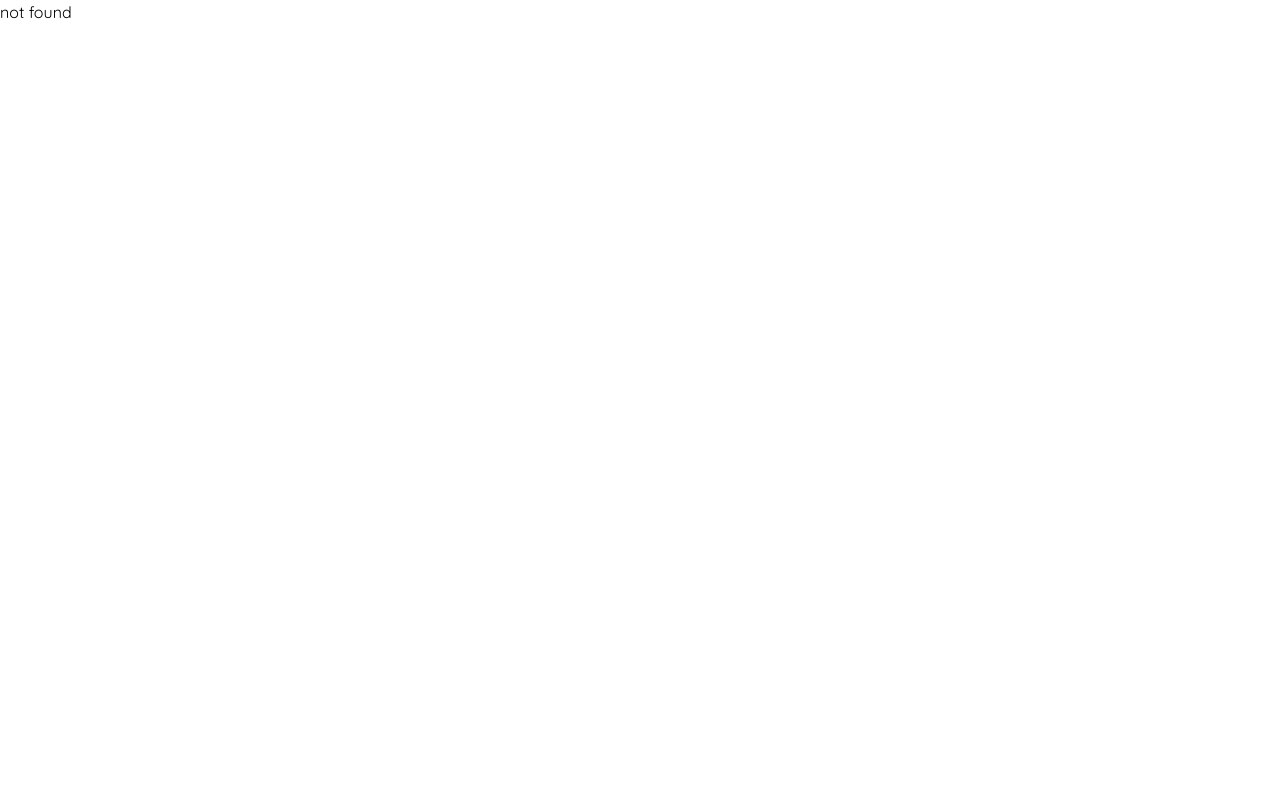
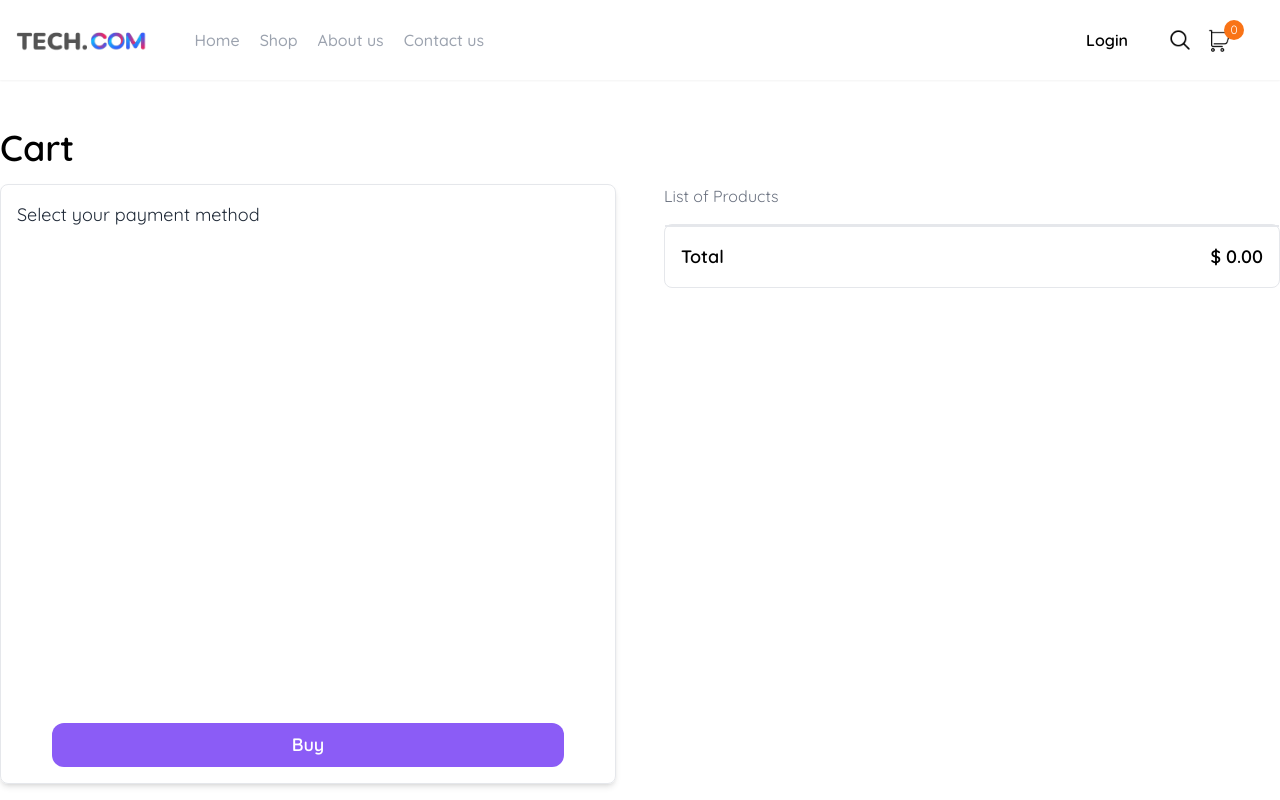
Before and after one commit to lucianoumc1/Tech.commerce, a React (Vite) app: page /cart in a window 1280 px wide. Shown: the top 800 px of the page. Built offline with nearby package versions, Linux system fonts and the light colour scheme.

Commit message:
create the Cart page, and add it to the app

```diff
--- a/src/components/App.tsx
+++ b/src/components/App.tsx
@@ -6,6 +6,7 @@ import Shop from "../pages/Shop";
 import ContactUs from "../pages/ContactUs";
 import AboutUs from "../pages/AboutUs";
 import Product from "../pages/Product";
+import Cart from "../pages/Cart";
 
 interface Props {}
 
@@ -18,6 +19,7 @@ function App({}: Props) {
         <Route path="contact-us" element={<ContactUs />} />
         <Route path="about-us" element={<AboutUs />} />
         <Route path="product/:id" element={<Product />} />
+        <Route path="cart" element={<Cart />} />
       </Route>
       <Route path="*" element={<h1>not found</h1>} />
     </Routes>
--- /dev/null
+++ b/src/pages/Cart.tsx
@@ -0,0 +1,106 @@
+import React from "react";
+import { useAppSelector } from "../app/hooks";
+import { Link } from "react-router-dom";
+
+import { ProductPackageType } from "../types";
+import PrimaryButton from "../components/PrimaryButton";
+
+interface Props {}
+
+interface CartItemProps {
+  product: ProductPackageType;
+}
+const CartItem = ({ product }: CartItemProps) => (
+  <div className="w-full h-14 p-4 flex items-center justify-between text-base gap-x-3 flex-nowrap">
+    <Link
+      to={`/product/${product.id}`}
+      className="h-full flex flex-grow items-center overflow-hidden"
+    >
+      <img
+        className="flex-shrink-0 h-full mr-2"
+        src={product.images[0]}
+        alt=""
+      />
+      <span
+        className="whitespace-nowrap text-ellipsis"
+        title="nombre del prodasnuidasguyg uygasugasuygoasgyuoagyusgyus"
+      >
+        {product.title}
+      </span>
+    </Link>
+    <form>
+      <div className="flex h-full">
+        <button className="h-full w-6 bg-violet-500 text-white font-bold">
+          {"-"}
+        </button>
+        <input
+          type="text"
+          className="w-6 h-full text-center"
+          disabled
+          value={product.quantity}
+        />
+        <button className="h-full w-6 bg-violet-500 text-white font-bold">
+          {"+"}
+        </button>
+      </div>
+    </form>
+
+    <span className="whitespace-nowrap min-w-max font-bold">
+      $ {(product.quantity * product.price).toFixed(2)}
+    </span>
+  </div>
+);
+
+interface ListOfProductsProps {
+  productList: ProductPackageType[];
+  total: number;
+}
+
+const ListOfProducts = ({ productList, total }: ListOfProductsProps) => (
+  <>
+    <span className="text-gray-500 text-base block mb-4">List of Products</span>
+    <div className="border rounded-lg">
+      {productList.map((prod) => (
+        <CartItem key={prod.id} product={prod} />
+      ))}
+      <div className="flex justify-between p-4 border-t-2">
+        <span className="font-bold text-lg">Total</span>
+        <span className="font-bold text-lg">$ {total.toFixed(2)}</span>
+      </div>
+    </div>
+  </>
+);
+
+interface PaymentSectionProps {}
+
+const PaymentSection = ({}: PaymentSectionProps) => (
+  <div className="border rounded-lg min-h-[600px] shadow-md p-4 flex flex-col justify-between">
+    <h4 className="text-gray-800 text-lg block mb-4">
+      Select your payment method
+    </h4>
+    <PrimaryButton text="Buy" handleClick={() => alert("comprado")} />
+  </div>
+);
+
+function Cart({}: Props) {
+  const cartState = useAppSelector((state) => state.cart);
+
+  return (
+    <section className="max-w-screen-2xl mx-auto my-12">
+      <h1 className="font-bold text-4xl mb-4">Cart</h1>
+      <div className="flex  justify-center gap-12">
+        <div className="flex-1">
+          <PaymentSection />
+        </div>
+        <div className="flex-1">
+          <ListOfProducts
+            productList={cartState.products}
+            total={cartState.total}
+          />
+        </div>
+      </div>
+    </section>
+  );
+}
+
+export default Cart;
--- a/src/pages/Shop.tsx
+++ b/src/pages/Shop.tsx
@@ -4,14 +4,7 @@ import SearchBar from "../components/SearchBar";
 import { productList } from "../assets/products";
 import Productboard from "../components/Productboard";
 
-import { useAppSelector, useAppDispatch } from "../app/hooks";
-
 function Shop(): React.ReactElement {
-  const cart = useAppSelector((state) => state.cart);
-  // const dispatch = useAppDispatch()
-
-  console.log(cart);
-
   return (
     <>
       <SearchBar />
```
